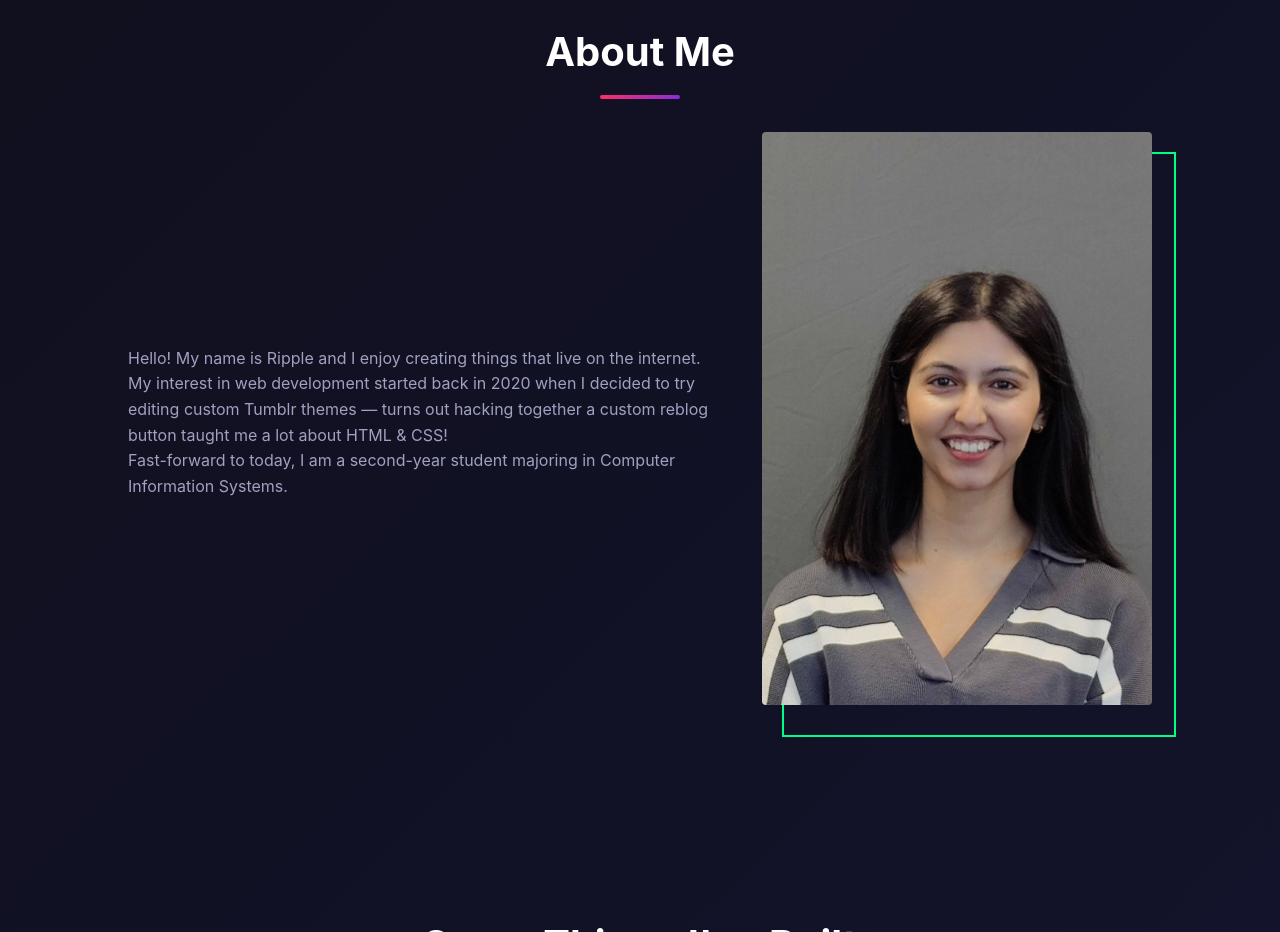
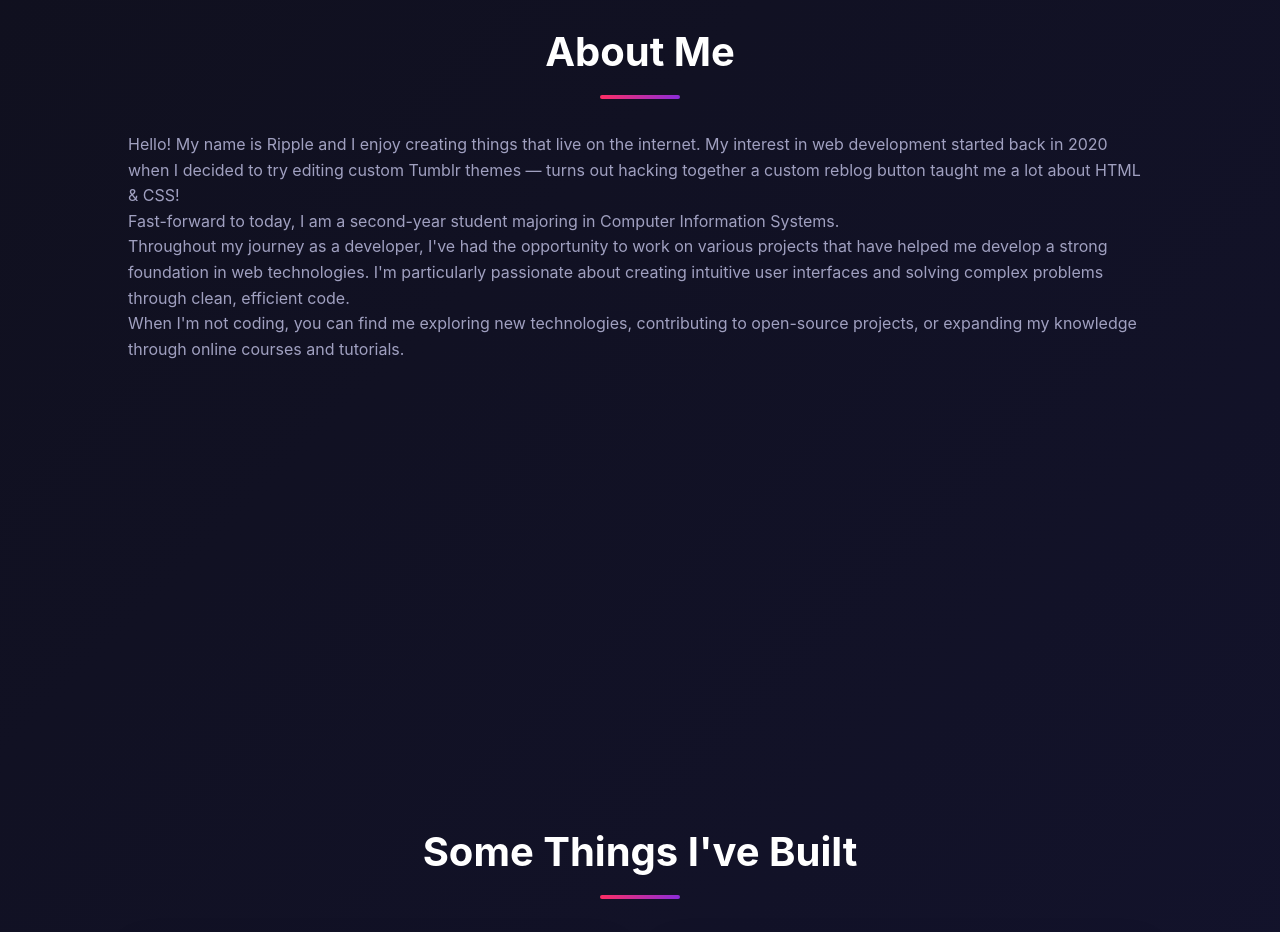
Before and after one commit to ripplechohan/the-dev-diaries, a plain HTML site: page index.html in a window 1280 px wide. Shown: the part 880-1812 px from the top of the page. Drawn offline with Linux system fonts and the light colour scheme.

Commit message:
Update index.html

```diff
--- a/index.html
+++ b/index.html
@@ -531,14 +531,11 @@
 
    <section id="about" class="about">
     <h2 class="section-title animate-on-scroll">About Me</h2>
-        <div class="about-grid">
     <div class="about-content animate-on-scroll">
         <p>Hello! My name is Ripple and I enjoy creating things that live on the internet. My interest in web development started back in 2020 when I decided to try editing custom Tumblr themes — turns out hacking together a custom reblog button taught me a lot about HTML & CSS!</p>
         <p>Fast-forward to today, I am a second-year student majoring in Computer Information Systems.</p>
-            </div>
-            <div class="about-image animate-on-scroll">
-                <img src="Ripple.jpg" alt="Ripple Chohan">
-            </div>
+        <p>Throughout my journey as a developer, I've had the opportunity to work on various projects that have helped me develop a strong foundation in web technologies. I'm particularly passionate about creating intuitive user interfaces and solving complex problems through clean, efficient code.</p>
+        <p>When I'm not coding, you can find me exploring new technologies, contributing to open-source projects, or expanding my knowledge through online courses and tutorials.</p>
     </div>
 </section>
 
```
Lines whose indentation alone changed are shown as unchanged.
